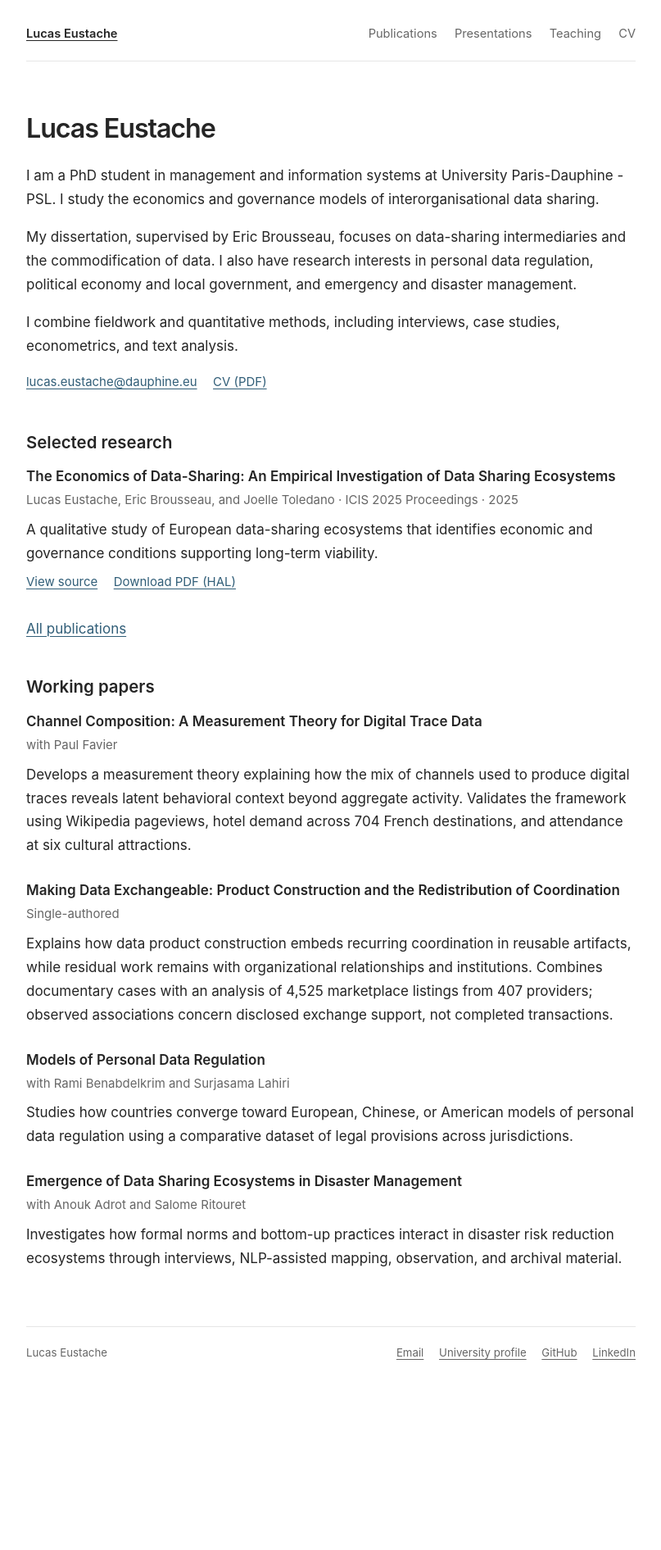
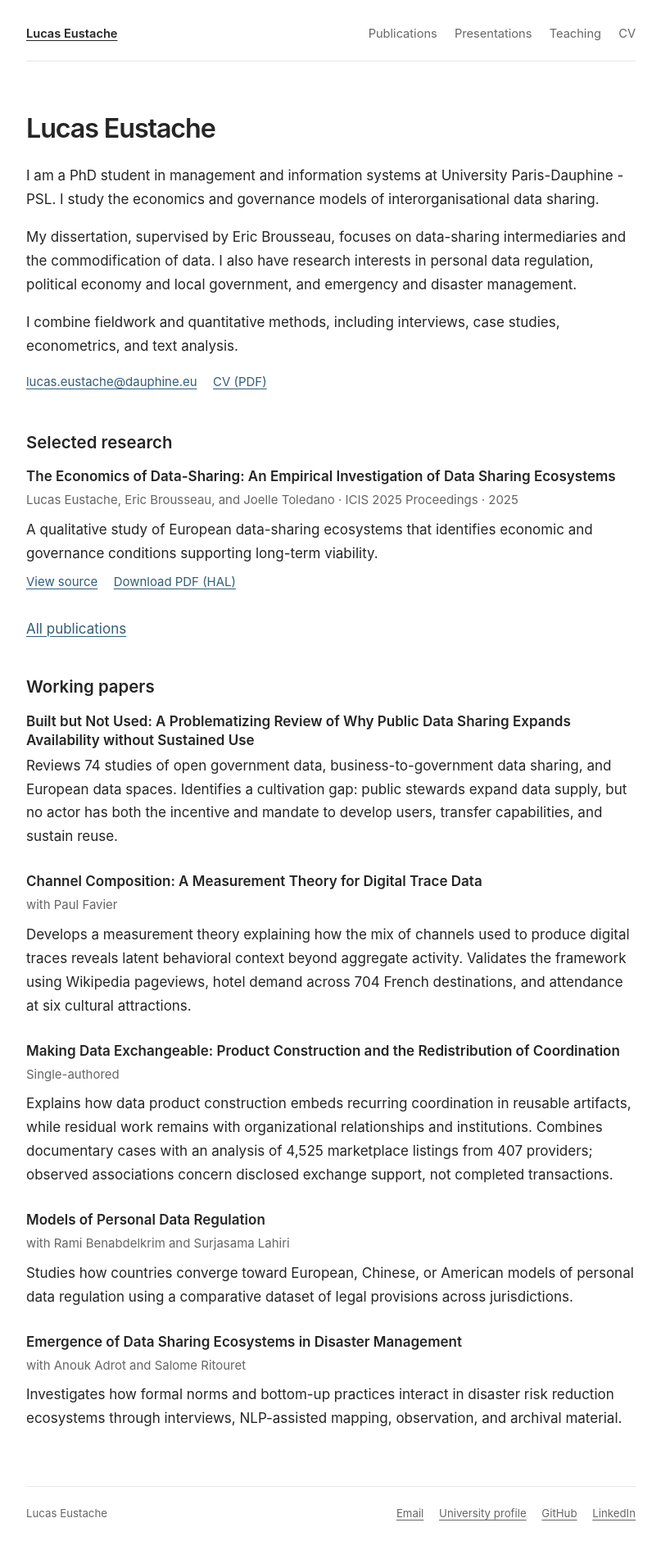
Before and after one commit to Lucaseust/lucaseust.github.io, a Jekyll site: the page built from content/pages/about.md, in a window 1280 px wide. Shown: the whole page at 82% size, without its empty margins (236-1043 px from the left). Built offline with Jekyll 4.4.1, drawn with Linux system fonts in a browser that asks for light colours; before the commit the page ends 1696 px from its top, so only the background shows below that.

Commit message:
Add Built but Not Used to website and CV

```diff
--- a/content/data/home.yml
+++ b/content/data/home.yml
@@ -7,6 +7,8 @@ bio:
 working_papers:
   title: "Working papers"
   items:
+    - title: "Built but Not Used: A Problematizing Review of Why Public Data Sharing Expands Availability without Sustained Use"
+      text: "Reviews 74 studies of open government data, business-to-government data sharing, and European data spaces. Identifies a cultivation gap: public stewards expand data supply, but no actor has both the incentive and mandate to develop users, transfer capabilities, and sustain reuse."
     - title: "Channel Composition: A Measurement Theory for Digital Trace Data"
       byline: "with Paul Favier"
       text: "Develops a measurement theory explaining how the mix of channels used to produce digital traces reveals latent behavioral context beyond aggregate activity. Validates the framework using Wikipedia pageviews, hotel demand across 704 French destinations, and attendance at six cultural attractions."
--- a/content/pages/about.md
+++ b/content/pages/about.md
@@ -32,7 +32,7 @@ redirect_from:
   {% for paper in home.working_papers.items %}
     <article class="entry">
       <h3>{{ paper.title }}</h3>
-      <p class="entry-meta">{{ paper.byline }}</p>
+      {% if paper.byline %}<p class="entry-meta">{{ paper.byline }}</p>{% endif %}
       <p>{{ paper.text }}</p>
       {% if paper.link %}<p><a href="{{ paper.link | relative_url }}">Read paper</a></p>{% endif %}
     </article>
```
Also changed, not shown: content/pages/cv.md (+1 -1 lines), 2 other files.
